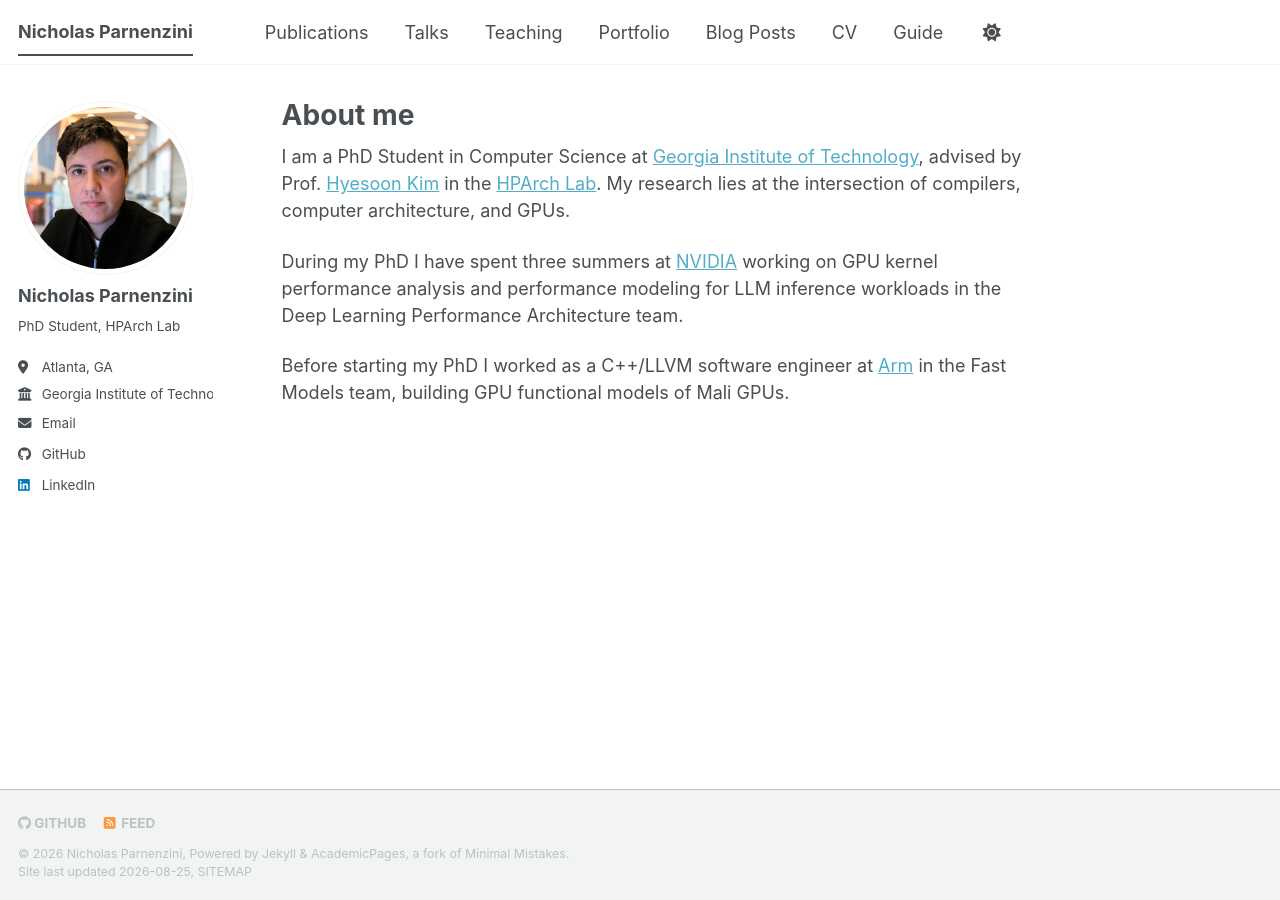
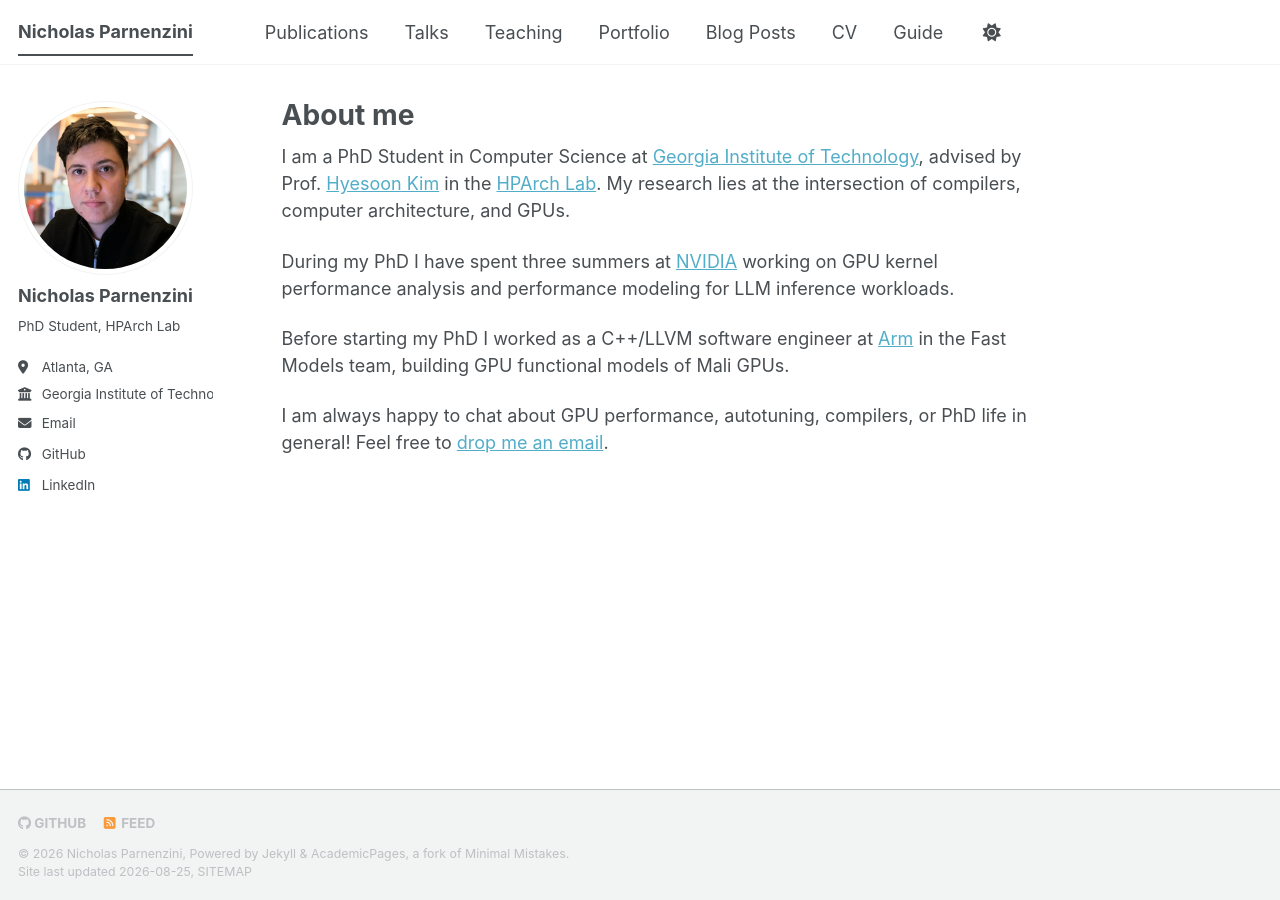
Before and after one commit to nickparnenzini/nickparnenzini.github.io, a Jekyll site: the page built from _pages/about.md, in a window 1280 px wide. Built offline with Jekyll 4.4.1, drawn with Linux system fonts in a browser that asks for light colours; a style sheet for code colours, icons or effects is not loaded.

Commit message:
Changed about

```diff
--- a/_pages/about.md
+++ b/_pages/about.md
@@ -9,6 +9,9 @@ redirect_from:
 
 I am a PhD Student in Computer Science at [Georgia Institute of Technology](https://www.cc.gatech.edu/), advised by Prof. [Hyesoon Kim](https://www.cc.gatech.edu/people/hyesoon-kim) in the [HPArch Lab](https://sites.gatech.edu/hparch/). My research lies at the intersection of compilers, computer architecture, and GPUs.
 
-During my PhD I have spent three summers at [NVIDIA](https://www.nvidia.com/) working on GPU kernel performance analysis and performance modeling for LLM inference workloads in the Deep Learning Performance Architecture team.
+During my PhD I have spent three summers at [NVIDIA](https://www.nvidia.com/) working on GPU kernel performance analysis and performance modeling for LLM inference workloads.
 
 Before starting my PhD I worked as a C++/LLVM software engineer at [Arm](https://www.arm.com/) in the Fast Models team, building GPU functional models of Mali GPUs.
+
+I am always happy to chat about GPU performance, autotuning, compilers, or PhD life in general!
+Feel free to [drop me an email](mailto:[nparnenzini3@gatech.edu]).
```
